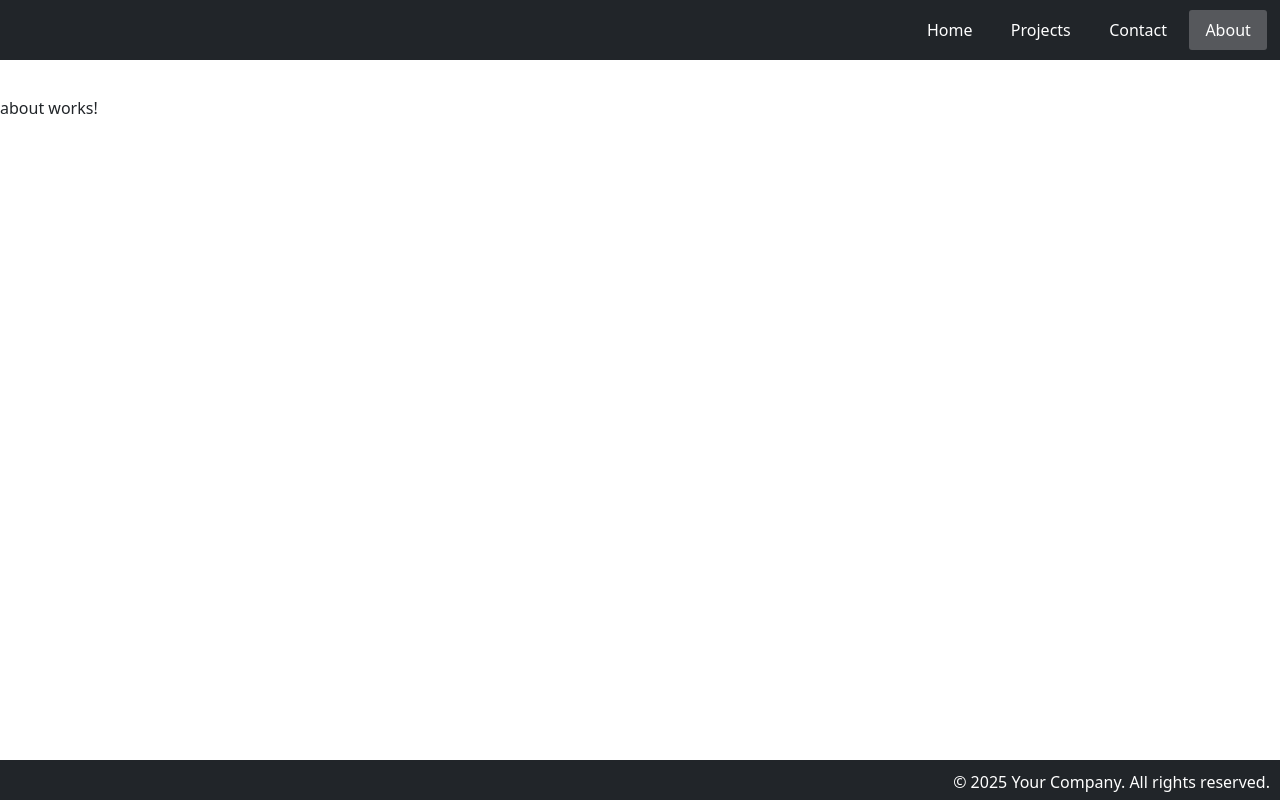
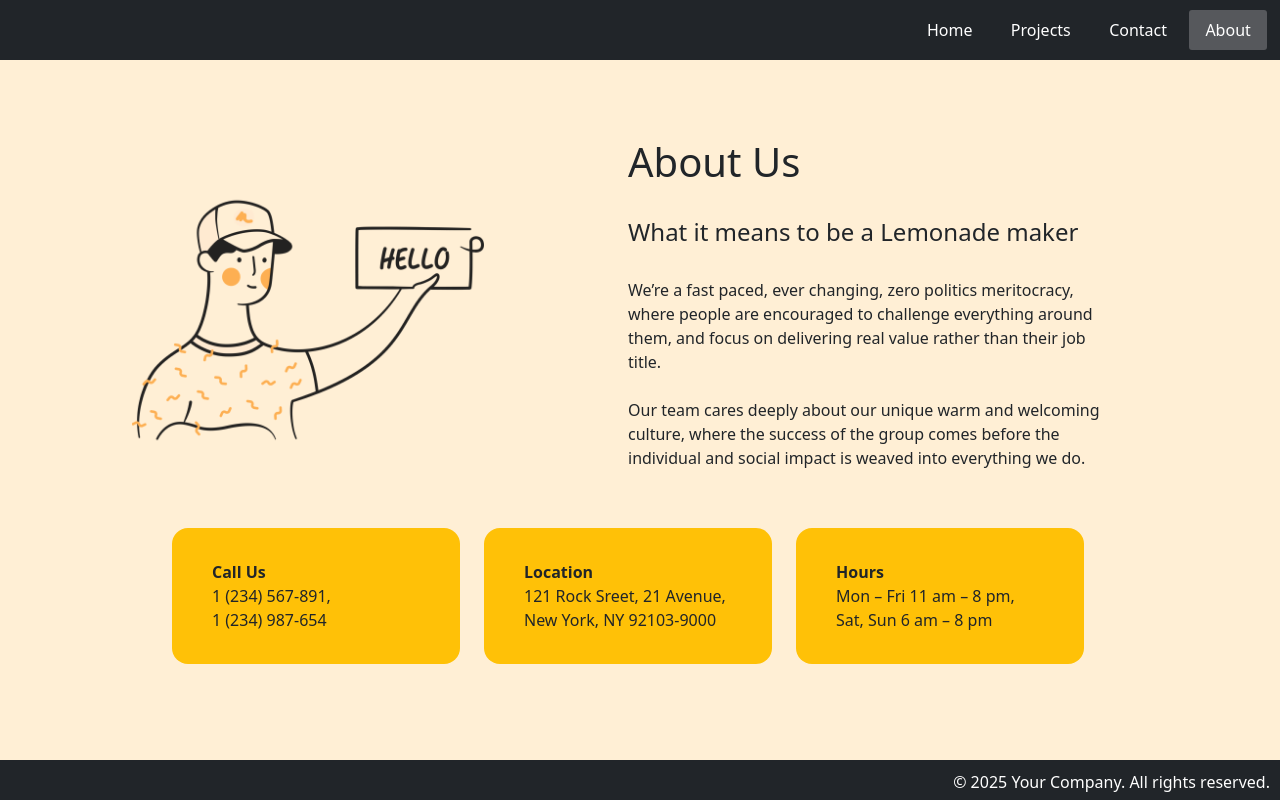
Before and after one commit to vinaythakoor004/angularApp, an Angular app: page /about in a window 1280 px wide. Built offline with nearby package versions, Linux system fonts and the light colour scheme.

Commit message:
Added CSS for about page

```diff
--- a/angular.json
+++ b/angular.json
@@ -24,6 +24,11 @@
               {
                 "glob": "**/*",
                 "input": "public"
+              },
+              {
+                "glob": "**/*",
+                "input": "src/assets/",
+                "output": "/assets/"
               }
             ],
             "styles": [
@@ -90,6 +95,11 @@
               {
                 "glob": "**/*",
                 "input": "public"
+              },
+              {
+                "glob": "**/*",
+                "input": "src/assets/",
+                "output": "/assets/"
               }
             ],
             "styles": [
--- a/src/app/about/about.component.css
+++ b/src/app/about/about.component.css
@@ -0,0 +1,44 @@
+.aboutDiv {
+    margin-top: 3.92rem;
+}
+.aboutTab {
+    padding: 2rem 2.5rem;
+    width: 30%;
+    border-radius: 1rem;
+    display: flex;
+}
+
+.aboutRow {
+    display: flex;
+    width: 100%;
+    justify-content: space-evenly;
+    padding: 0rem 10rem;
+    margin-top: 6rem;
+    margin-bottom: 4rem;
+}
+
+.widthFix {
+    width: 100%;
+    margin-top: 7rem;
+    height: 20rem;
+}
+
+.imageCol {
+    display: flex;
+    justify-content: center;
+    align-items: center;
+    margin-top: 2rem;
+}
+.aboutCol {
+    display: flex;
+    justify-content: center;
+}
+
+.aboutImg {
+    width: 22rem;
+}
+
+.aboutText {
+    padding:  0rem 10rem 0rem 0rem;
+    margin: auto;
+}
--- a/src/app/about/about.component.html
+++ b/src/app/about/about.component.html
@@ -1 +1,21 @@
-<p>about works!</p>
+<div class="aboutDiv">
+    <div class="row widthFix">
+        <div class="col-6 imageCol"><img class="img-responsive aboutImg" src="assets/about.png">
+        </div>
+        <div class="col-6 aboutText">
+            <h1>About Us</h1><br>
+            <h4>What it means to be a Lemonade maker</h4><br>
+            <span>
+                We’re a fast paced, ever changing, zero politics meritocracy, where people are encouraged to
+                challenge everything around them, and focus on delivering real value rather than their job title. <br><br>
+
+                Our team cares deeply about our unique warm and welcoming culture, where the success of the group
+                comes before the individual and social impact is weaved into everything we do.</span>
+        </div>
+    </div>
+    <div class="row aboutRow">
+        <div class="col-4 bg-warning aboutTab"><span class="fw-bold position-absolute">Call Us</span><br>1 (234) 567-891,<br>1 (234) 987-654</div>
+        <div class="col-4 bg-warning aboutTab"><span class="fw-bold position-absolute">Location</span><br>121 Rock Sreet, 21 Avenue, New York, NY 92103-9000</div>
+        <div class="col-4 bg-warning aboutTab"><span class="fw-bold position-absolute">Hours</span><br>Mon – Fri 11 am – 8 pm, <br>Sat, Sun 6 am – 8 pm</div>
+    </div>
+</div>
--- a/src/app/app.component.html
+++ b/src/app/app.component.html
@@ -1,13 +1,13 @@
-<div class="page-container">
+<div class="page-container" [ngClass]="{ aboutPageCss: currentRoute == '/about' }">
     <header #navbar class="nav navbarClass fixed-top bg-dark">
         <a #home class="nav-link" aria-current="page" routerLink="/home" [routerLinkActive]="['activeClass']"
-            (click)="navigatePage($event, home)">Home</a>
+            (click)="navigatePage($event, 'home')">Home</a>
         <a #projects class="nav-link" routerLink="/projects" [routerLinkActive]="['activeClass']"
-            (click)="navigatePage($event, projects)">Projects</a>
+            (click)="navigatePage($event, 'projects')">Projects</a>
         <a #contact class="nav-link" routerLink="/contact" [routerLinkActive]="['activeClass']"
-            (click)="navigatePage($event, contact)">Contact</a>
+            (click)="navigatePage($event, 'contact')">Contact</a>
         <a #about class="nav-link" routerLink="/about" [routerLinkActive]="['activeClass']"
-            (click)="navigatePage($event, about)">About</a>
+            (click)="navigatePage($event, 'about')">About</a>
     </header>
     <main class="main-content">
         <router-outlet />
--- a/src/app/app.component.ts
+++ b/src/app/app.component.ts
@@ -1,6 +1,6 @@
-import { CommonModule } from '@angular/common';
+import { CommonModule, Location } from '@angular/common';
 import { Component } from '@angular/core';
-import { Router, RouterLink, RouterLinkActive, RouterOutlet } from '@angular/router';
+import { NavigationEnd, Router, RouterLink, RouterLinkActive, RouterOutlet } from '@angular/router';
 
 @Component({
   selector: 'app-root',
@@ -11,14 +11,20 @@ import { Router, RouterLink, RouterLinkActive, RouterOutlet } from '@angular/rou
 export class AppComponent {
   title = 'AngularApp';
   routeName: string = "home";
+  currentRoute: string = "";
 
   constructor(
-    private router: Router) {
+    private router: Router, private location: Location
+  ) {
+    this.currentRoute = "";
+    this.currentRoute = this.location.path();
   }
 
-  navigatePage(e: any, element: any) {
-    if (element) {
+  ngOnInit(): void {
+  }
 
-    }
+  navigatePage(e: any, routeName: any) {
+    this.currentRoute = '/' + routeName;
+    console.log(this.currentRoute);
   }
 }
--- a/src/app/contact/contact.component.css
+++ b/src/app/contact/contact.component.css
@@ -1,5 +1,6 @@
 .contactDiv {
     margin-bottom: 6rem;
+    margin-top: 6rem;
     padding-left: 4rem;
     padding-right: 4rem;
 }
--- a/src/app/contact/contact.component.html
+++ b/src/app/contact/contact.component.html
@@ -1,4 +1,4 @@
-<div class="container mt-5 contactDiv">
+<div class="container contactDiv">
     <p class="mb-2 info">
         This form is intended to be used for <b>License Pre-sale Questions, Purchase Theme License, Theme Support,
         Partnership Offer, and Bug Report.</b> If you have different questions to ask, Don’t feel shy to ping us. We love to
--- a/src/app/search/search.component.css
+++ b/src/app/search/search.component.css
@@ -1,6 +1,7 @@
 .searchBox {
     width: 40rem;
     margin: auto;
+    margin-top: 6rem;
 }
 
 .searchBox input {
--- a/src/styles.css
+++ b/src/styles.css
@@ -19,7 +19,7 @@
 }
 
 .main-content {
-  margin-top: 6rem;
+  /* margin-top: 6rem; */
 }
 
 .page-container {
@@ -34,3 +34,7 @@
   width: 100%;
   height: 2.5rem;
 }
+
+.aboutPageCss {
+  background: papayawhip;
+}
```
Also changed, not shown: src/assets/about.png (added).
